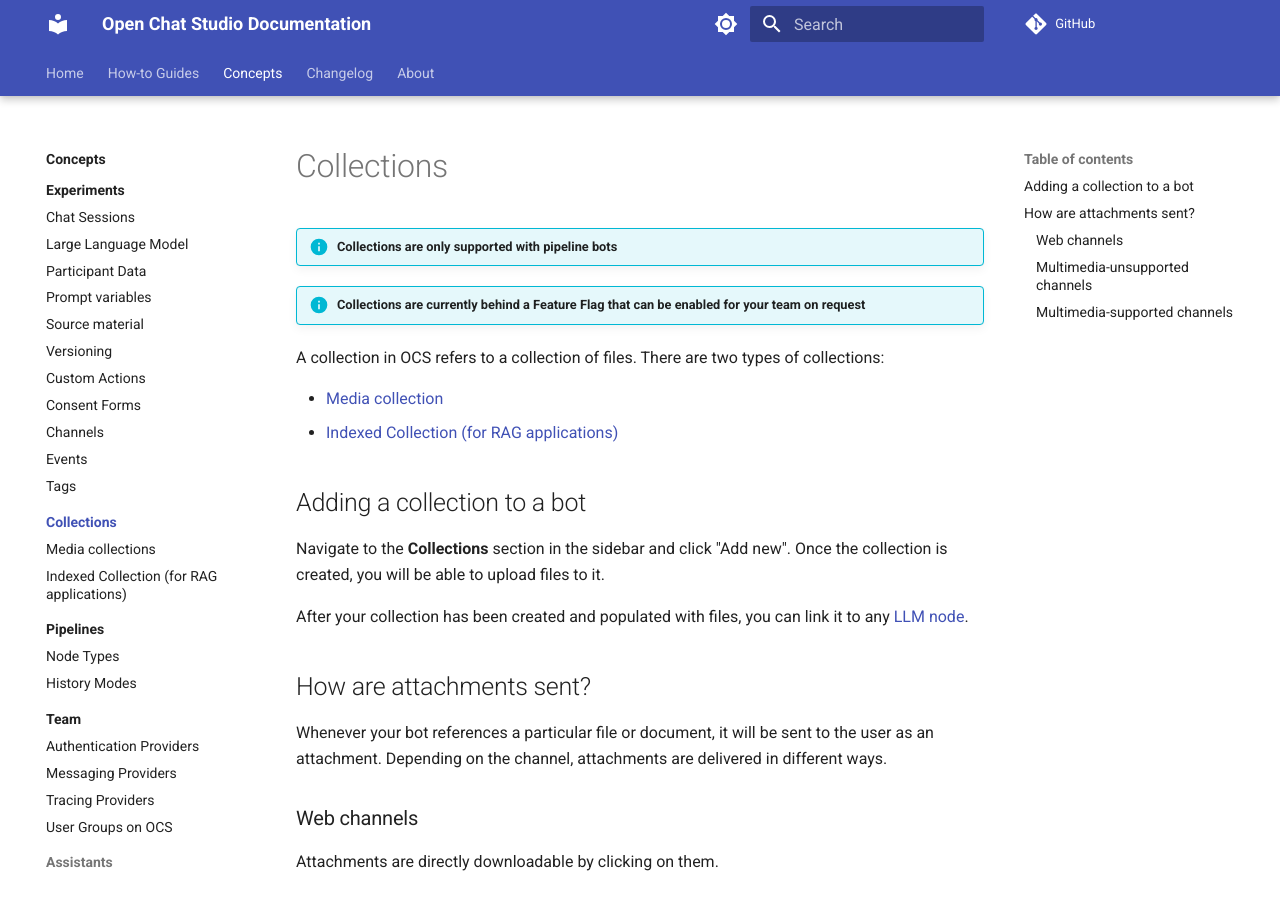
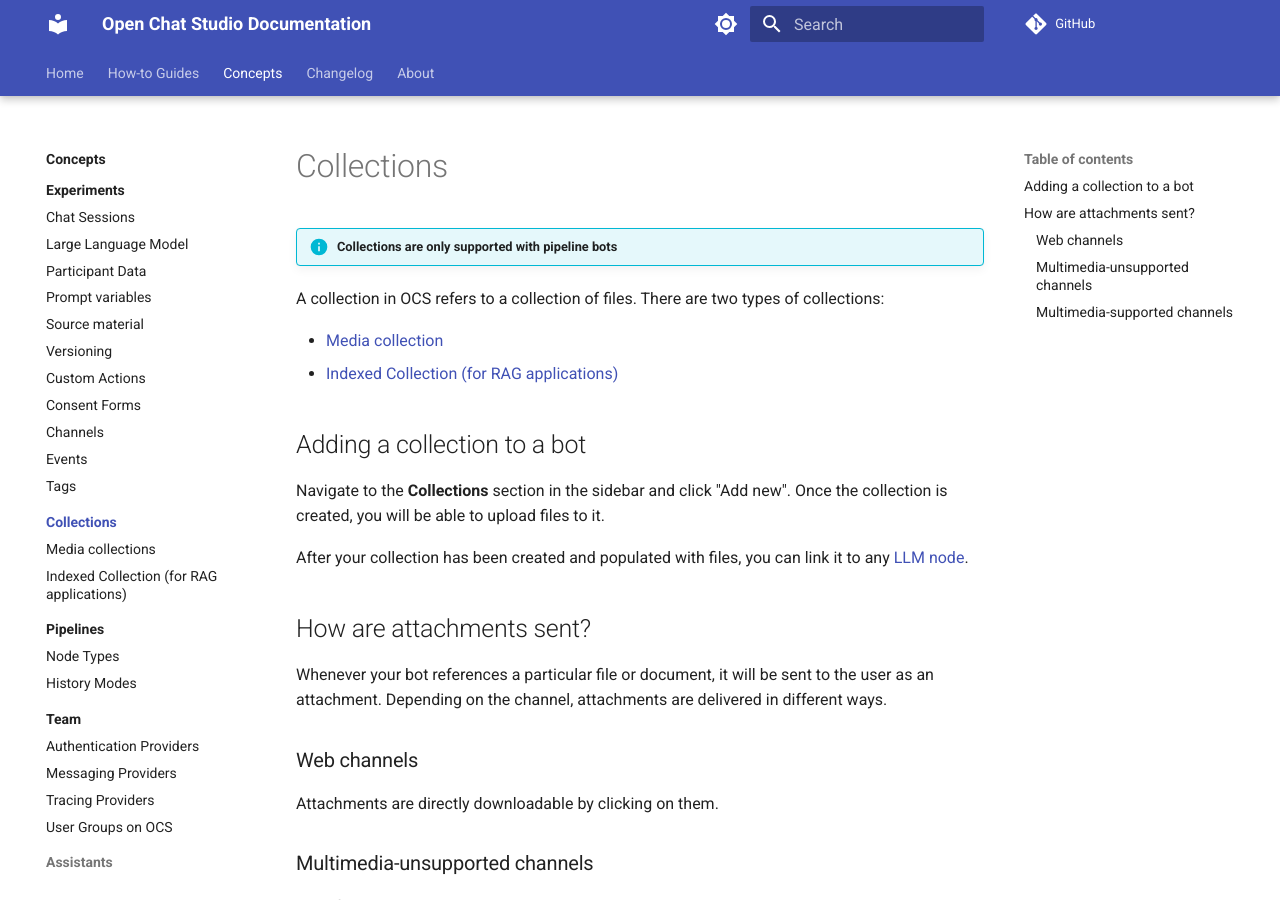
Before and after one commit to dimagi/open-chat-studio-docs, an MkDocs documentation site: the page built from docs/concepts/collections/index.md, in a window 1280 px wide and 900 px high. Built offline with MkDocs 1.6.1 and Material for MkDocs 9.7.7, drawn with Linux system fonts in a browser that asks for light colours; a script that is not in the unit is left out; comment, search, counter and statistics services are not loaded.

```diff
--- a/docs/concepts/collections/index.md
+++ b/docs/concepts/collections/index.md
@@ -1,12 +1,11 @@
 # Collections
 
 !!! info "Collections are only supported with pipeline bots"
-!!! info "Collections are currently behind a Feature Flag that can be enabled for your team on request"
 
 A collection in OCS refers to a collection of files. There are two types of collections:
 
 - [Media collection](./media.md)
-- [Indexed Collection (for RAG applications)](./indexes.md)
+- [Indexed Collection (for RAG applications)](./indexed.md)
 
 
 ## Adding a collection to a bot
```
Also changed, not shown: docs/changelog.md (+2 -0 lines), docs/concepts/media_collections.md (+0 -1 lines).
